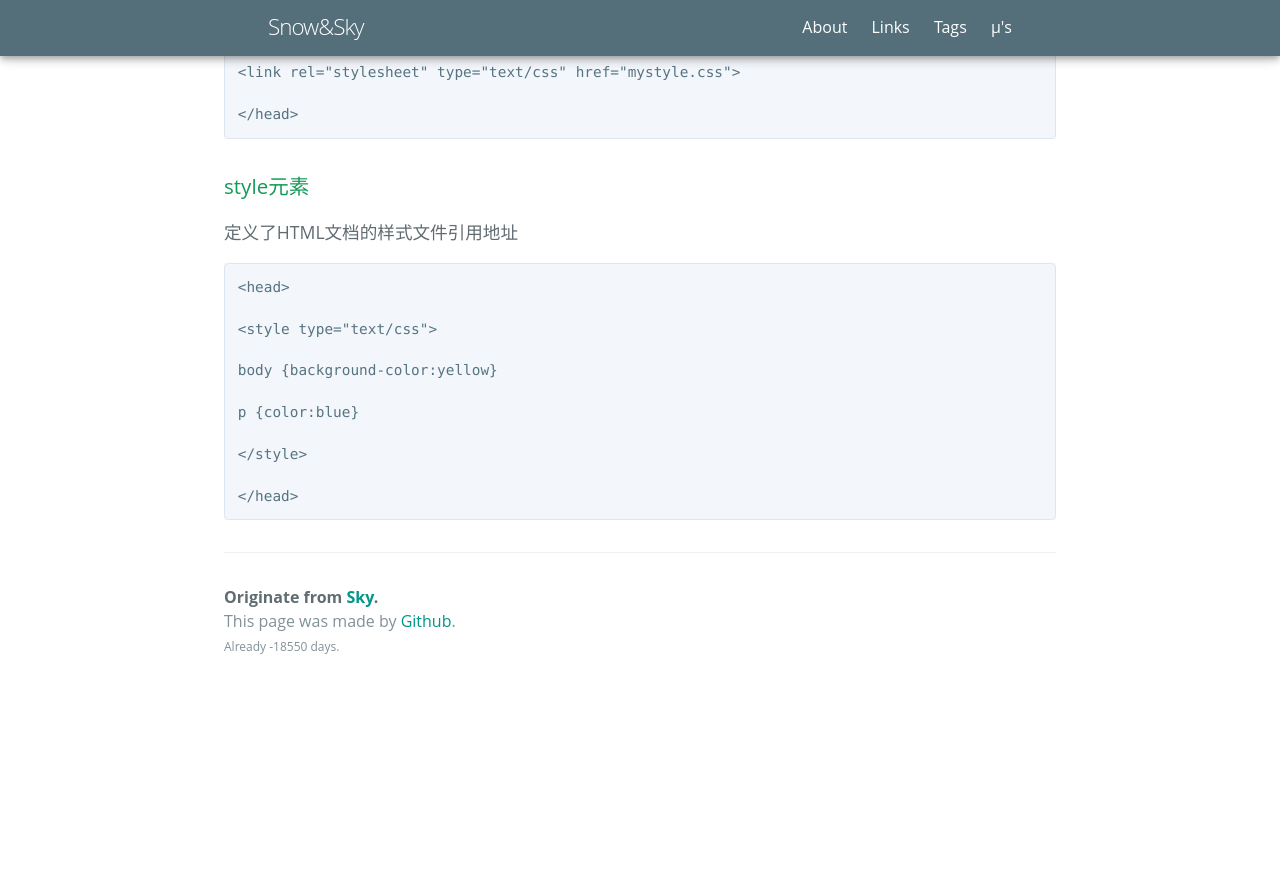
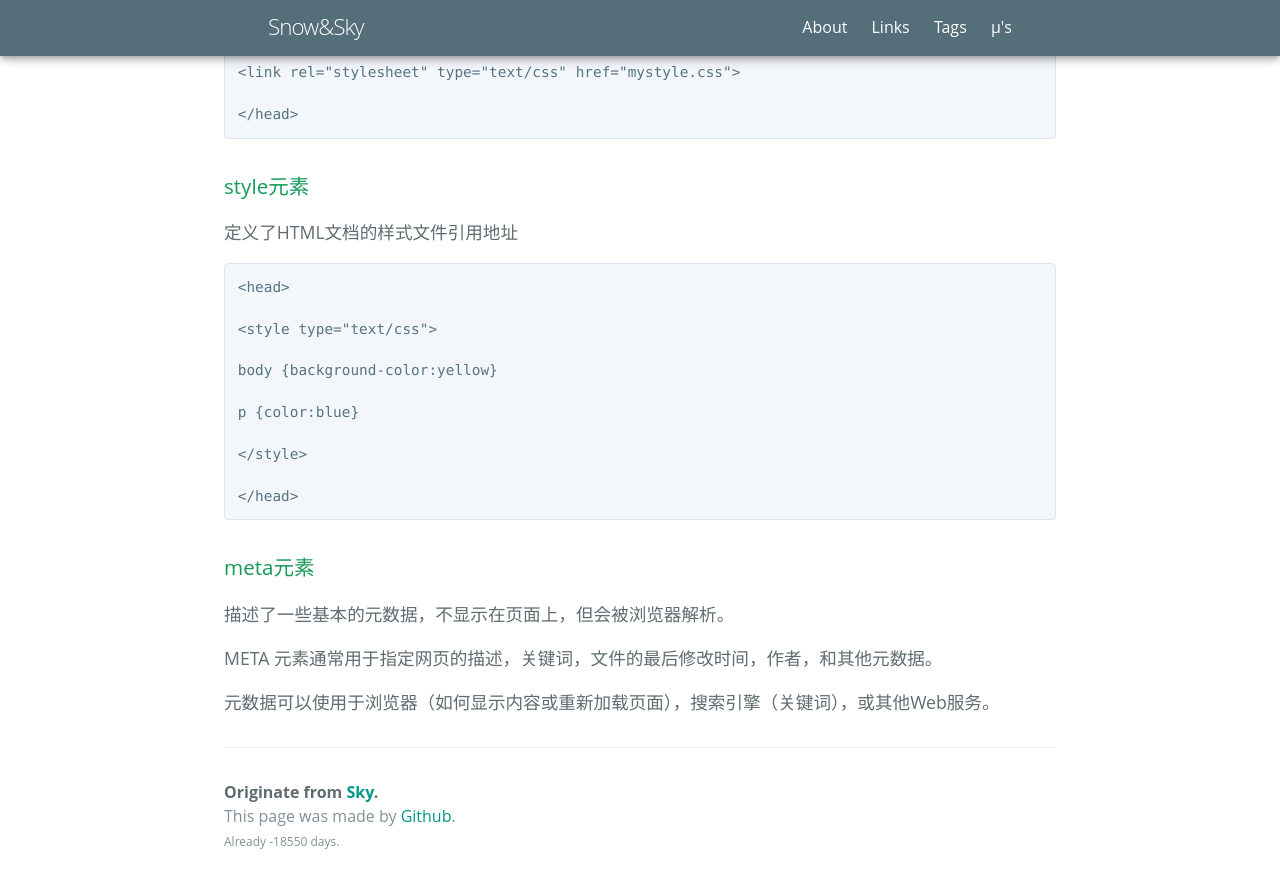
Before and after one commit to NishikinoSky/NishikinoSky.github.io, a Jekyll site: the page built from _posts/2021-5-5-HTML.md, in a window 1280 px wide and 900 px high, scrolled down 5509 px. Shown: the top 888 px of the window. Built offline with Jekyll 4.4.1, drawn with Linux system fonts in a browser that asks for light colours; some web fonts are replaced; before the commit the page ends 6214 px from its top, so only the background shows below that.

Commit message:
Create 2021-5-5-HTML.md

```diff
--- a/_posts/2021-5-5-HTML.md
+++ b/_posts/2021-5-5-HTML.md
@@ -172,3 +172,11 @@ rel="noopener noreferrer"的作用在于阻止钓鱼佬获取有关链接源和
     </style>
 
     </head>
+
+### meta元素
+
+描述了一些基本的元数据，不显示在页面上，但会被浏览器解析。
+
+META 元素通常用于指定网页的描述，关键词，文件的最后修改时间，作者，和其他元数据。
+
+元数据可以使用于浏览器（如何显示内容或重新加载页面），搜索引擎（关键词），或其他Web服务。
```
